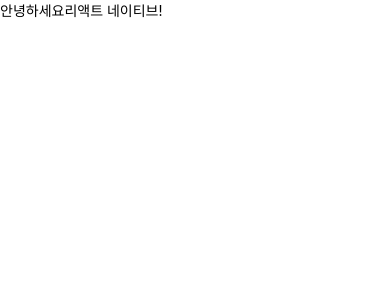
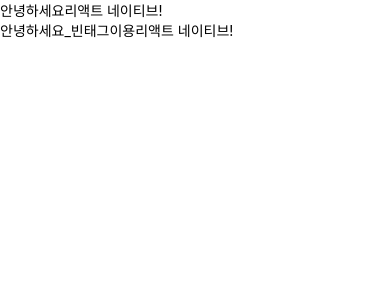
Before and after one commit to suaka/AwesomeProject, a React Native app: screen / in a window 390 px wide. Shown: the top 300 px of the page. Built offline with nearby package versions, Linux system fonts and the light colour scheme.

Commit message:
업데이트

```diff
--- a/components/Greeting.js
+++ b/components/Greeting.js
@@ -3,9 +3,12 @@ import {View, Text} from 'react-native';
 
 function Greeting(props) {
   return (
-    <View>
-      <Text>안녕하세요{props.name}!</Text>
-    </View>
+    <>
+      <View>
+        <Text>안녕하세요{props.name}!</Text>
+      </View>
+      <Text>안녕하세요_빈태그이용{props.name}!</Text>
+    </>
   );
 }
 
--- a/package.json
+++ b/package.json
@@ -25,6 +25,7 @@
     "@types/react-test-renderer": "^18.0.0",
     "babel-jest": "^29.6.3",
     "eslint": "^8.19.0",
+    "eslint-config-prettier": "^9.1.0",
     "jest": "^29.6.3",
     "prettier": "2.8.8",
     "react-test-renderer": "18.2.0",
```
Also changed, not shown: 1 other file (tests, documents, lock files or other folders).
